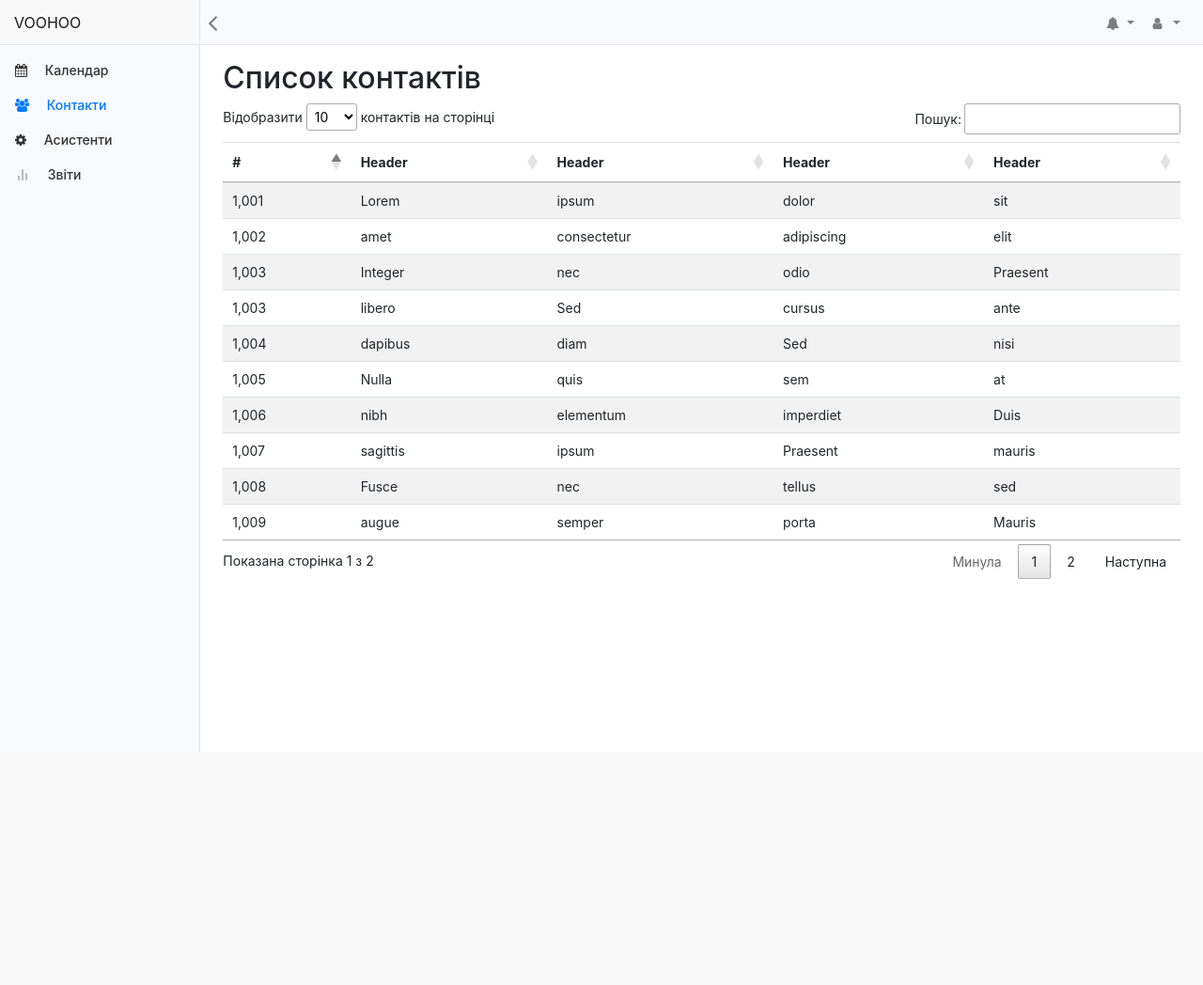
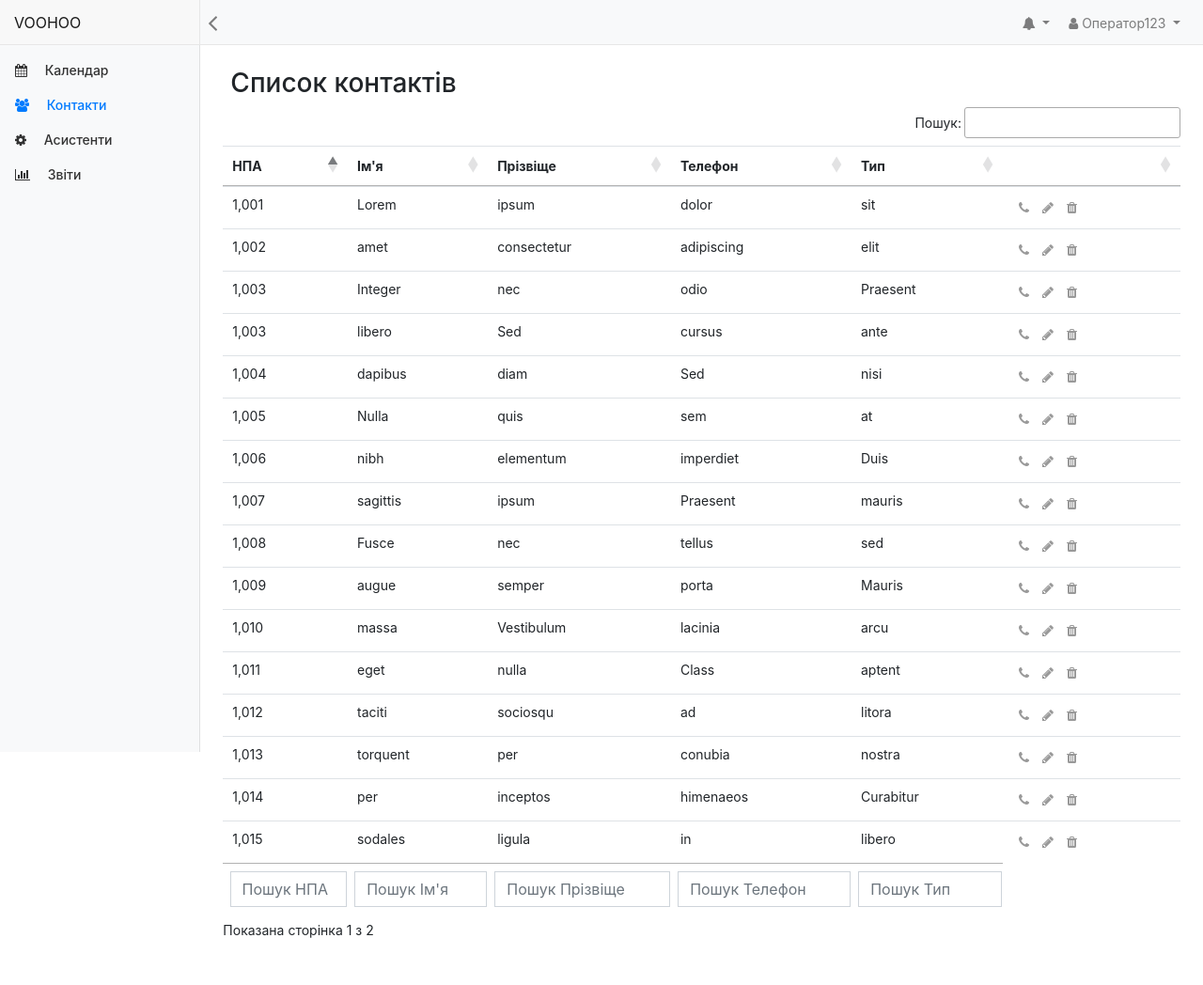
Before and after one commit to lyapkoandy13/voohoo, a Django app: page / in a window 1280 px wide. Shown: the whole page at 94% size. Before the commit the page ends 800 px from the top, so only its background shows below. Run offline with Django 3.2, Linux system fonts and the light colour scheme; some libraries are stand-ins or nearby versions.

Commit message:
added reports page, with sample chart and added search for every column in tables

```diff
--- a/main/urls.py
+++ b/main/urls.py
@@ -5,4 +5,6 @@ from . import views
 urlpatterns = [
     path('', views.index),
     path(r'calendar/', views.calendar),
+    path(r'assistants/', views.assistants),
+    path(r'reports/', views.reports),
 ]
--- a/main/views.py
+++ b/main/views.py
@@ -8,3 +8,9 @@ def index(request):
 
 def calendar(request):
     return  render(request, 'calendar.html')
+
+def assistants(reqeust):
+    return  render(reqeust, 'assistants.html')
+
+def reports(request):
+    return render(request, 'reports.html')
--- a/static/dashboard.css
+++ b/static/dashboard.css
@@ -46,9 +46,9 @@ body {
   color: #007bff;
 }
 
-.sidebar .nav-link:hover .feather,
-.sidebar .nav-link.active .feather {
-  color: inherit;
+.sidebar .nav-link:hover,
+.sidebar .nav-link.active{
+  color: #007bff;
 }
 
 .sidebar-heading {
@@ -99,7 +99,7 @@ body {
     transition: all .5s ease-in-out;
 }
 .sidebar.in{
-    transform: translateX(-15em);
+    transform: translateX(-20em);
 }
 /*.sidebar.in{*/
     /*width:3.2em;*/
@@ -135,5 +135,22 @@ main{
     transition: all .5s ease-in-out;
 }
 
+body a{
+  color: #999;
+}
+body a:hover{
+  color: #333;
+}
+
+.search--input{
+
+    border-radius: 0px;
+
+}
+
+.some--table td i{
+    padding:.5em;
+}
+
 .border-top { border-top: 1px solid #e5e5e5; }
 .border-bottom { border-bottom: 1px solid #e5e5e5; }
--- a/templates/contacts.html
+++ b/templates/contacts.html
@@ -1,17 +1,23 @@
 {% extends "o_layout.html" %}
+
+{% block custom_links %}
+    <!-- DataTable CSS -->
+    <link rel="stylesheet" type="text/css" href="https://cdn.datatables.net/1.10.16/css/jquery.dataTables.css">
+{% endblock %}
 
 {% block main %}
     <main role="main" class="col-md-10  ml-sm-auto pt-3 px-4">
-            <h2>Список контактів</h2>
-          <div class="table-responsive">
-            <table class="table table-striped table-sm some--table">
+            <h3 class="m-2">Список контактів</h3>
+          <div class="table-responsive mb-5">
+              <table class="table table-hover some--table">
               <thead>
                 <tr>
-                  <th>#</th>
-                  <th>Header</th>
-                  <th>Header</th>
-                  <th>Header</th>
-                  <th>Header</th>
+                  <th>НПА</th>
+                  <th>Ім'я</th>
+                  <th>Прізвіще</th>
+                  <th>Телефон</th>
+                  <th>Тип</th>
+                    <th></th>
                 </tr>
               </thead>
               <tbody>
@@ -21,14 +27,14 @@
                   <td>ipsum</td>
                   <td>dolor</td>
                   <td>sit</td>
-                </tr>
+                 </tr>
                 <tr>
                   <td>1,002</td>
                   <td>amet</td>
                   <td>consectetur</td>
                   <td>adipiscing</td>
                   <td>elit</td>
-                </tr>
+                 </tr>
                 <tr>
                   <td>1,003</td>
                   <td>Integer</td>
@@ -128,6 +134,11 @@
                   <td>libero</td>
                 </tr>
               </tbody>
+                  <tfoot>
+                  <tr class="some--filters">
+              </tr>
+
+                  </tfoot>
             </table>
           </div>
         </main>
@@ -135,7 +146,61 @@
 
 {% endblock %}
 {% block scripts %}
+    <!-- DataTables Plugin -->
+    <script type="text/javascript" charset="utf8" src="https://cdn.datatables.net/1.10.16/js/jquery.dataTables.js"></script>
     <script>
-    $('.fa-users').parent().addClass('active');
+        $(document).ready( function () {
+           $('.some--table tbody tr').each(function () {
+              $(this).append('<td><a href="#"><i class="fa fa-phone"></i></a><a href="#"><i class="fa fa-pencil"></i></a><a href="#"><i class="fa fa-trash"></i></a></td>'
+                );
+           });
+
+            var table = $('.some--table').DataTable( {
+                "language": {
+                    "lengthMenu": "Відобразити _MENU_ контактів на сторінці",
+                    "zeroRecords": "Вибачте, нічого не знайдено",
+                    "info": "Показана сторінка _PAGE_ з _PAGES_",
+                    "infoEmpty": "Немає записів",
+                    "infoFiltered": "(профільтровано з _MAX_ записів)",
+                     "search":         "Пошук:",
+                    "paginate": {
+                        "first":      "Перша",
+                        "last":       "Остання",
+                        "next":       "Наступна",
+                        "previous":   "Минула"
+                    },
+                },
+                "paging":false,
+            } );
+
+            $('.fa-users').parent().addClass('active');
+
+
+
+            // Setup - add a text input to each footer cell
+            var i = 0;
+            $('.some--table thead tr th').each( function () {
+                var title = $(this).text();
+                if (title !== ''){
+                    $('.some--filters').append( '<td class="p-1 pt-2"><input class="form-control search--input search--'+i+'" style="margin-left:0.2em" type="text" placeholder="Пошук '+title+'" /></td>' );
+                    i++;
+                }
+            } );
+
+            // Apply the search
+            i = 0;
+            table.columns().every( function () {
+                var that = this;
+
+                $('.search--'+i).on( 'keyup change', function () {
+                    if ( that.search() !== this.value ) {
+                        that
+                            .search( this.value )
+                            .draw();
+                    }
+                } );
+                i++;
+            } );
+        });
     </script>
 {% endblock %}
--- a/templates/o_layout.html
+++ b/templates/o_layout.html
@@ -11,9 +11,6 @@
     <link rel="stylesheet" href="https://maxcdn.bootstrapcdn.com/bootstrap/4.0.0/css/bootstrap.min.css" integrity="sha384-Gn5384xqQ1aoWXA+058RXPxPg6fy4IWvTNh0E263XmFcJlSAwiGgFAW/dAiS6JXm" crossorigin="anonymous">
     <link href="https://maxcdn.bootstrapcdn.com/font-awesome/4.7.0/css/font-awesome.min.css" rel="stylesheet" integrity="sha384-wvfXpqpZZVQGK6TAh5PVlGOfQNHSoD2xbE+QkPxCAFlNEevoEH3Sl0sibVcOQVnN" crossorigin="anonymous">
     <link rel="stylesheet" href="{% static 'dashboard.css' %}">
-
-    <!-- DataTable CSS -->
-    <link rel="stylesheet" type="text/css" href="https://cdn.datatables.net/1.10.16/css/jquery.dataTables.css">
 
     {% block custom_links %}
     {% endblock %}
@@ -59,7 +56,7 @@
         </li>
         <li class="nav-item dropdown">
             <a class="nav-link dropdown-toggle" data-toggle="dropdown" id="profileDropdown" href="#" role="button" aria-haspopup="true" aria-expanded="false">
-                <i class="fa fa-user fa-fw"></i>
+                <i class="fa fa-user fa-fw"></i><span class="username">Оператор123</span>
             </a>
             <div class="dropdown-menu dropdown-menu-right" aria-labelledby="profileDropdown">
                 <a class="dropdown-item" href="#"><i class="fa fa-gear fa-fw"></i>Параметри облікового запису</a>
@@ -105,9 +102,9 @@
                 </a>
               </li>
             <li class="nav-item">
-                <a class="nav-link" href="#">
-                  <svg xmlns="http://www.w3.org/2000/svg" width="24" height="24" viewBox="0 0 24 24" fill="none" stroke="currentColor" stroke-width="2" stroke-linecap="round" stroke-linejoin="round" class="feather feather-bar-chart-2"><line x1="18" y1="20" x2="18" y2="10"></line><line x1="12" y1="20" x2="12" y2="4"></line><line x1="6" y1="20" x2="6" y2="14"></line></svg>
-{#                  <i class="fa fa-chart-bar"></i>#}
+                <a class="nav-link" href="/reports">
+{#                  <svg xmlns="http://www.w3.org/2000/svg" width="24" height="24" viewBox="0 0 24 24" fill="none" stroke="currentColor" stroke-width="2" stroke-linecap="round" stroke-linejoin="round" class="feather feather-bar-chart-2"><line x1="18" y1="20" x2="18" y2="10"></line><line x1="12" y1="20" x2="12" y2="4"></line><line x1="6" y1="20" x2="6" y2="14"></line></svg>#}
+                  <i class="fa 	fa fa-bar-chart"></i>
                     <span>
                     Звіти
                     </span>
@@ -128,32 +125,8 @@
     <script src="https://cdnjs.cloudflare.com/ajax/libs/popper.js/1.12.9/umd/popper.min.js" integrity="sha384-ApNbgh9B+Y1QKtv3Rn7W3mgPxhU9K/ScQsAP7hUibX39j7fakFPskvXusvfa0b4Q" crossorigin="anonymous"></script>
     <script src="https://maxcdn.bootstrapcdn.com/bootstrap/4.0.0/js/bootstrap.min.js" integrity="sha384-JZR6Spejh4U02d8jOt6vLEHfe/JQGiRRSQQxSfFWpi1MquVdAyjUar5+76PVCmYl" crossorigin="anonymous"></script>
 
-    <!-- DataTables Plugin -->
-    <script type="text/javascript" charset="utf8" src="https://cdn.datatables.net/1.10.16/js/jquery.dataTables.js"></script>
-
     <!-- Custom JS -->
     <script type="text/javascript" src="{% static 'main.js' %}"></script>
-    <script>
-        $(document).ready( function () {
-            $('.some--table').DataTable( {
-                "language": {
-                    "lengthMenu": "Відобразити _MENU_ контактів на сторінці",
-                    "zeroRecords": "Вибачте, нічого не знайдено",
-                    "info": "Показана сторінка _PAGE_ з _PAGES_",
-                    "infoEmpty": "Немає записів",
-                    "infoFiltered": "(профільтровано з _MAX_ записів)",
-                     "search":         "Пошук:",
-                    "paginate": {
-                        "first":      "Перша",
-                        "last":       "Остання",
-                        "next":       "Наступна",
-                        "previous":   "Минула"
-                    },
-                }
-            } );
-        } );
-    </script>
-
     {% block scripts %}
     {% endblock %}
 
```
Also changed, not shown: templates/assistants.html (added, +76 -0 lines), templates/reports.html (added, +58 -0 lines).
